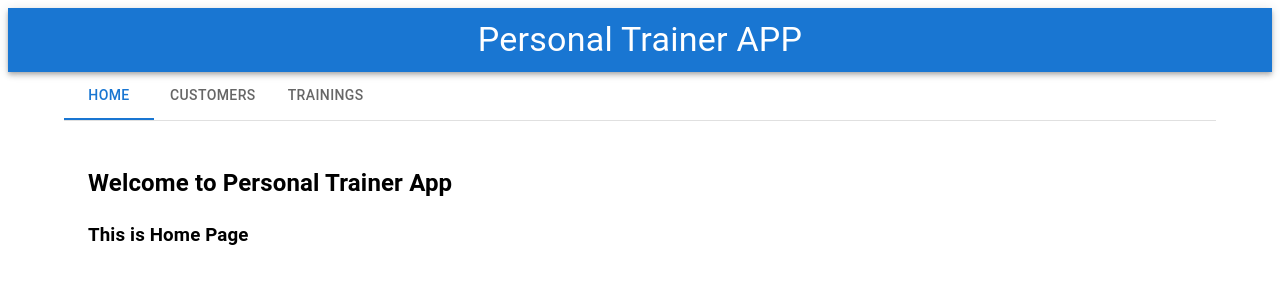
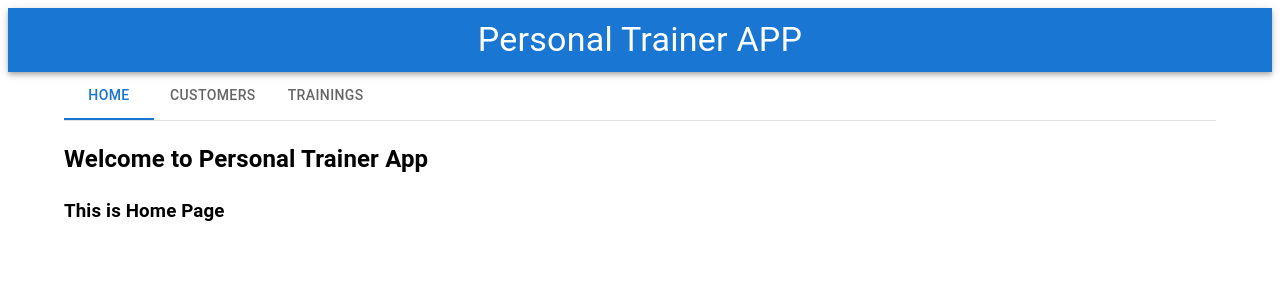
Before and after one commit to narinojanne/frontend-personaltrainer, a React (Vite) app in the folder personaltrainer/: page / in a window 1280 px wide. Shown: the top 300 px of the page. Built offline with nearby package versions, Linux system fonts and the light colour scheme; what ag-grid-community would draw is missing.

Commit message:
updated AppTabs stylings

```diff
--- a/personaltrainer/src/AppTabs.tsx
+++ b/personaltrainer/src/AppTabs.tsx
@@ -26,14 +26,20 @@ export default function AppTabs() {
             <Tab label="Trainings" value="3" />
           </TabList>
         </Box>
-        <TabPanel value="1">
-          <Home />
+        <TabPanel value="1" sx={{ p: 0 }}>
+          <Box sx={{ height: "80vh", width: "100%" }}>
+            <Home />
+          </Box>
         </TabPanel>
-        <TabPanel value="2">
-          <CustomerListAgGrid />
+        <TabPanel value="2" sx={{ p: 0 }}>
+          <Box sx={{ height: "80vh", width: "100%" }}>
+            <CustomerListAgGrid />
+          </Box>
         </TabPanel>
-        <TabPanel value="3">
-          <TrainingListAgGrid />
+        <TabPanel value="3" sx={{ p: 0 }}>
+          <Box sx={{ height: "80vh", width: "100%" }}>
+            <TrainingListAgGrid />
+          </Box>
         </TabPanel>
       </TabContext>
     </Box>
```
